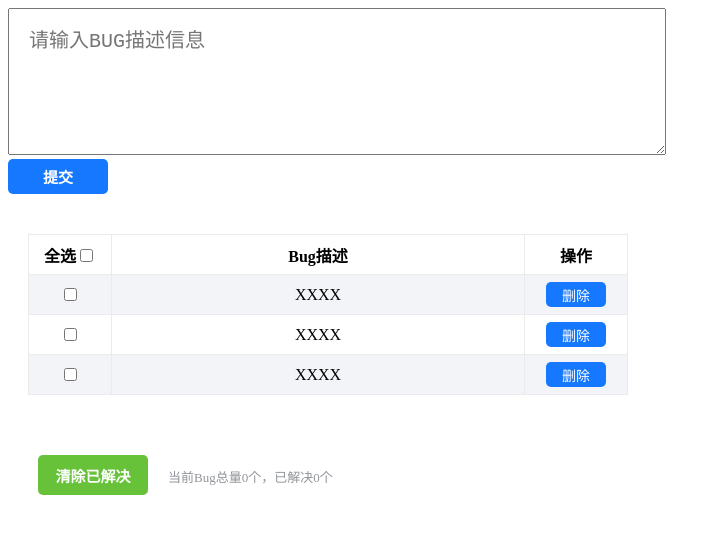
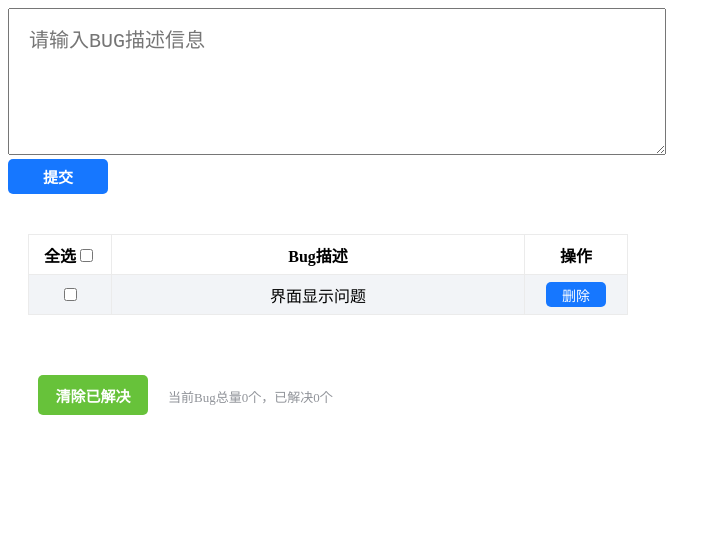
Before and after one commit to greenhandincs/pro1, a Vue app: page / in a window 1280 px wide. Shown: the top 534 px of the page, without its empty margins (0-721 px from the left). Built offline with nearby package versions, Linux system fonts and the light colour scheme.

Commit message:
增加保存bug描述、修改bug状态的交互功能

```diff
--- a/src/App.vue
+++ b/src/App.vue
@@ -1,7 +1,7 @@
 <template>
   <div id="app">
-    <BugHeader></BugHeader>
-    <BugList></BugList>
+    <BugHeader :saveBugsCallBack="saveBugsCallBack"></BugHeader>
+    <BugList :bugs="bugs" :solveBugCallBack="solveBugCallBack"></BugList>
     <BugFooter></BugFooter>
   </div>
 </template>
@@ -10,8 +10,30 @@
 import BugHeader from './components/BugHeader.vue';
 import BugFooter from './components/BugFooter.vue';
 import BugList from './components/BugList.vue';
+
 export default {
-  components:{BugHeader, BugFooter, BugList}
+  components: { BugHeader, BugFooter, BugList },
+  data() {
+    return {
+      bugs: [
+        { id: '001', detail: '界面显示问题', checked: false },
+      ]
+    }
+  },
+  methods: {
+    saveBugsCallBack(bug) {
+      bug.id = this.bugs.length
+      this.bugs.unshift(bug)
+    },
+    solveBugCallBack(bugId) {
+      for(let i = 0; i < this.bugs.length; i++) {
+        if(this.bugs[i].id == bugId) {
+          this.bugs[i].checked = !this.bugs[i].checked
+          break;
+        }
+      }
+    }
+  }
 }
 </script>
 
--- a/src/components/BugHeader.vue
+++ b/src/components/BugHeader.vue
@@ -1,16 +1,30 @@
 <template>
     <div>
         <div class="text">
-            <textarea placeholder="请输入BUG描述信息" rows="5" cols="50"> </textarea>
+            <textarea placeholder="请输入BUG描述信息" rows="5" cols="50" v-model="bugDetail"> </textarea>
         </div>
         <div class="btn">
-            <button>提交</button>
+            <button @click="submit">提交</button>
         </div>
     </div>
 </template>
 
 <script>
 export default {
+    data() {
+        return {
+            bugDetail: ''
+        }
+    },
+    props: ['saveBugsCallBack'],
+    methods: {
+        submit() {
+            if(!this.bugDetail.trim()) return
+            const bug = {detail: this.bugDetail}
+            this.saveBugsCallBack(bug)
+            this.bugDetail = ''
+        }
+    }
 
 }
 </script>
--- a/src/components/BugItem.vue
+++ b/src/components/BugItem.vue
@@ -1,14 +1,19 @@
 <template>
     <tr>
-        <td class="tb-select"><input type="checkbox"></td>
-        <td class="tb-info">{{ bugDetail }}</td>
+        <td class="tb-select"><input type="checkbox" @change="handleChecked" :checked="bug.checked"></td>
+        <td class="tb-info">{{ bug.detail }}</td>
         <td class="tb-del"><button>删除</button></td>
     </tr>
 </template>
 
 <script>
 export default {
-    props: ['bugDetail']
+    props: ['bug', 'solveBugCallBack'],
+    methods: {
+        handleChecked(){
+            this.solveBugCallBack(this.bug.id)
+        }
+    }
 }
 </script>
 
--- a/src/components/BugList.vue
+++ b/src/components/BugList.vue
@@ -6,9 +6,9 @@
                 <th>Bug描述</th>
                 <th>操作</th>
             </tr>
-            <BugItem bug-detail="XXXX"></BugItem>
-            <BugItem bug-detail="XXXX"></BugItem>
-            <BugItem bug-detail="XXXX"></BugItem>
+            <BugItem v-for="bug in bugs" :key="bug.id" :bug="bug" :solveBugCallBack="solveBugCallBack"></BugItem>
+            <!-- <BugItem bug-detail="XXXX"></BugItem>
+            <BugItem bug-detail="XXXX"></BugItem> -->
         </table>
     </div>
 </template>
@@ -17,7 +17,7 @@
 import BugItem from './BugItem.vue';
 export default {
     components: { BugItem },
-    comments: { BugItem }
+    props: ['bugs', 'solveBugCallBack']
 
 }
 </script>
```
